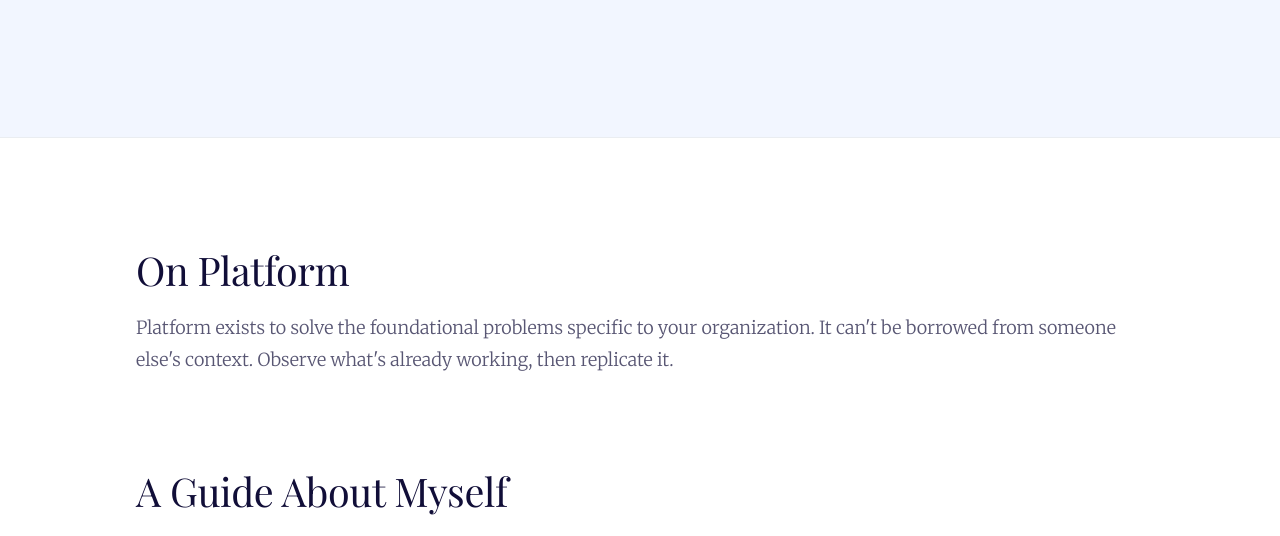
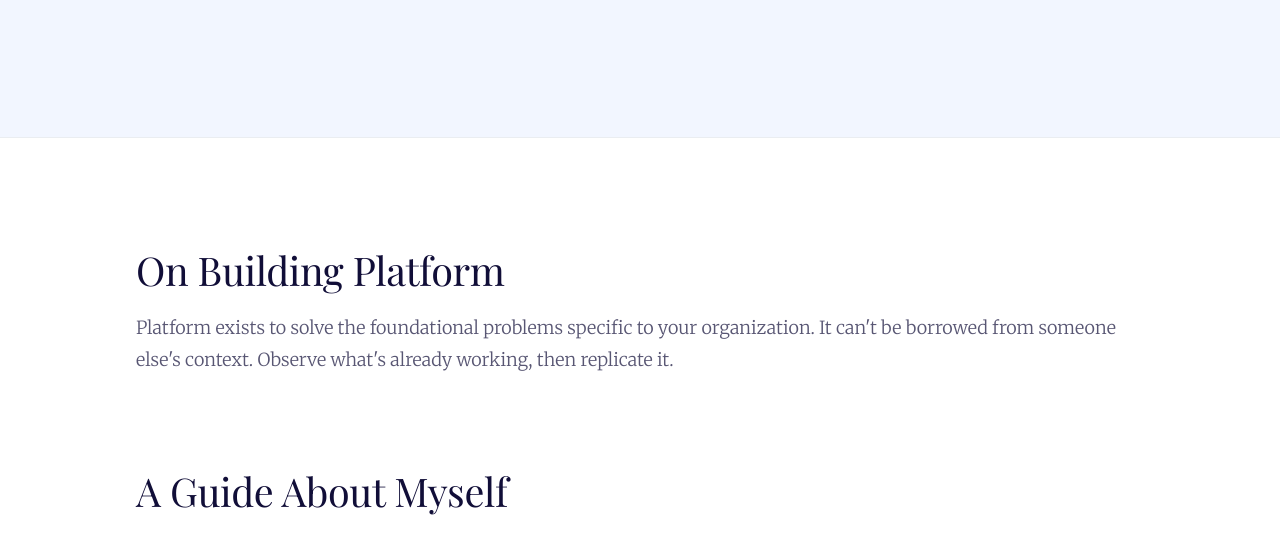
Before and after one commit to duizendnegen/website-v2, an Eleventy site: page src/index.njk in a window 1280 px wide. Shown: the part 564-1100 px from the top of the page. Built offline with nearby package versions, Linux system fonts and the light colour scheme; Eleventy itself is replaced by a stand-in of ours; files that its build step writes are made by us from their sources.

Commit message:
Update and rename on-platform.md to on-building-platform.md

```diff
--- a/src/writing/on-platform.md
+++ b/src/writing/on-building-platform.md
@@ -1,5 +1,5 @@
 ---
-title: On Platform
+title: On Building Platform
 date: 2026-04-28
 excerpt: Platform exists to solve the foundational problems specific to your organization. It can't be borrowed from someone else's context. Observe what's already working, then replicate it.
 ---
```
